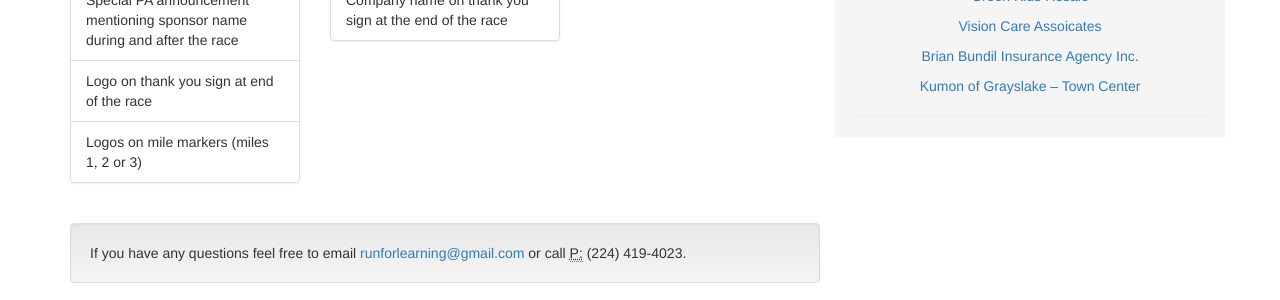
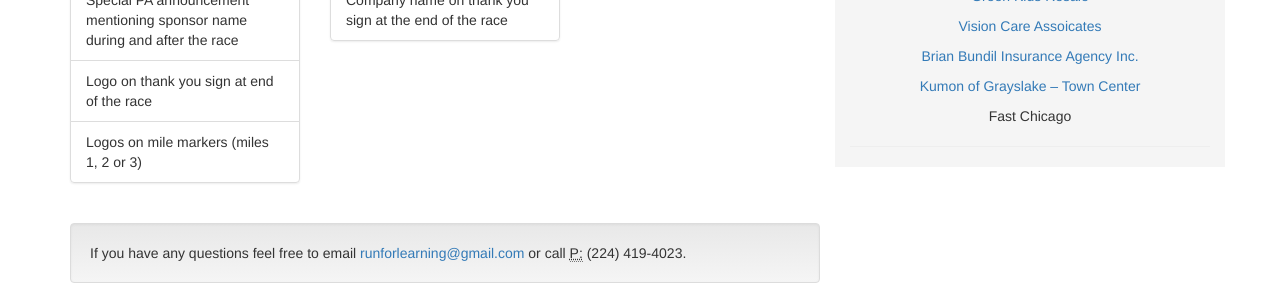
Before and after one commit to runforlearning/runforlearning.github.io, a Jekyll site: the page built from sponsor.html, in a window 1280 px wide and 900 px high, scrolled down 1010 px. Shown: the part 220-520 px from the top of the window. Built offline with Jekyll 4.4.1, drawn with Linux system fonts in a browser that asks for light colours; nearby versions of some CDN libraries.

Commit message:
Adds another high school sponsor

```diff
--- a/_includes/sponsor_sidebar.html
+++ b/_includes/sponsor_sidebar.html
@@ -19,4 +19,7 @@
 <p class="text-center">
   <a href="http://www.kumon.com/centerepage/home.aspx?p1=bdc4e5b9-ea20-440d-a92d-8f07ebf3c28f&p2=1&p3=grayslake-towncenter" alt="Kumon Math and Reading Center of Grayslake Town Center" target="_blank">Kumon of Grayslake &ndash; Town Center</a>
 </p>
+<p class="text-center">
+  Fast Chicago
+</p>
 <hr>
```
